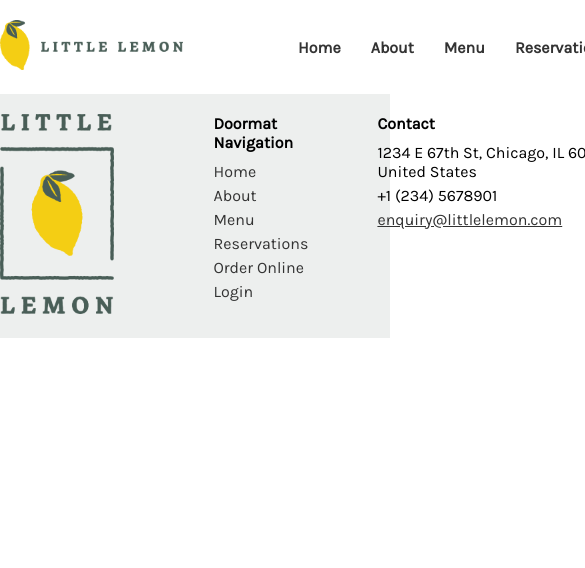
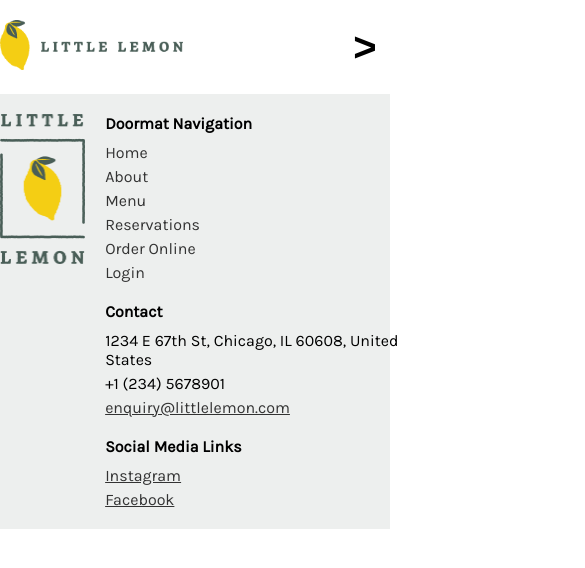
Before and after one commit to zqtay/little-lemon, a React (Create React App) app: page / in a window 390 px wide. Shown: the top 568 px of the page, 585 px wide, since content can reach past the window. Built offline with nearby package versions, Linux system fonts and the light colour scheme; a web font is replaced by a local one.

Commit message:
Add breakpoints and nav menu

```diff
--- a/src/App.scss
+++ b/src/App.scss
@@ -10,8 +10,13 @@ $color-secondary2: #FBDABB;
 $color-highlight1: #EDEFEE;
 $color-highlight2: #333333;
 
-/* Sizes */
-$container-width: 800px;
+/* Breakpoints */
+$grid-breakpoints-xs: 0px;
+$grid-breakpoints-sm: 576px;
+$grid-breakpoints-md: 768px;
+$grid-breakpoints-lg: 992px;
+$grid-breakpoints-xl: 1200px;
+$grid-breakpoints-xxl: 1400px;
 
 /* Mixins */
 @mixin link-highlight {
--- a/src/components/Footer/Footer.module.scss
+++ b/src/components/Footer/Footer.module.scss
@@ -10,20 +10,32 @@ footer > .container {
   align-items: flex-start;
 }
 
-img.logo2 {
-  height: 200px
-}
-
 .grid-container {
   display: flex;
-  flex-direction: row;
-  overflow-wrap: break-word;
-  gap: 50px;
   justify-content: space-between;
+  gap: 20px;
+  margin-left: 20px;
   font-family: $font-karla;
   font-size: 16px;
   text-align: left;
-  margin-left: 100px;
+}
+
+@media (max-width: #{$grid-breakpoints-md}){
+  img.logo2 {
+    height: 150px
+  }
+  .grid-container {
+    flex-direction: column;
+
+  }
+}
+@media (min-width: #{$grid-breakpoints-md}){
+  img.logo2 {
+    height: 200px
+  }
+  .grid-container {
+    flex-direction: row;
+  }
 }
 
 .grid-label {
@@ -39,7 +51,7 @@ img.logo2 {
   list-style-type: none;
   margin: 0;
   padding: 0;
-  overflow: hidden;
+  overflow-wrap: break-word;
 }
 
 .grid-content > ul > li > a {
@@ -50,6 +62,7 @@ img.logo2 {
   flex-direction: column;
   gap: 5px;
   text-align: left;
+  font-size: 16px;
 }
 
 .nav-footer > ul > li > a {
--- a/src/components/Header/Header.js
+++ b/src/components/Header/Header.js
@@ -10,7 +10,10 @@ const Header = () => {
         <a href="/">
           <img className={styles.logo} alt="logo" src={logo}></img>
         </a>
-        <Nav></Nav>
+        <div className={styles["nav-container"]}>
+          <button className={styles["nav-button"]}>{">"}</button>
+          <Nav className={styles["nav-header"]}></Nav>
+        </div>
       </Container>
     </header>
   );
--- a/src/components/Header/Header.module.scss
+++ b/src/components/Header/Header.module.scss
@@ -11,3 +11,71 @@ header > .container {
 img.logo {
   height: 50px
 }
+
+.nav-container {
+  position: relative;
+  display: inline-block;
+}
+
+.nav-button {
+  background-color: #FFFFFF00;
+  border-color: #FFFFFF00;
+  color: #000000;
+  font-size: 40px;
+  font-weight: bold;
+  height: 50px;
+  width: 70px;
+}
+
+@media (max-width: #{$grid-breakpoints-lg}) {
+  .nav-button {
+    display: block;
+  }
+
+  .nav-header {
+    right: 0;
+    display: none;
+    position: absolute;
+    z-index: 1;
+    padding: 20px;
+    background-color: #FFFFFF;
+    box-shadow: 0px 8px 16px 0px #E0E0E0;
+
+    ul {
+      flex-direction: column;
+      gap: 20px;
+    }
+  }
+
+  .nav-container:hover,
+  .nav-container:focus {
+    > .nav-header {
+      display: block;
+    }
+
+    > .nav-button {
+      color: $color-primary2;
+    }
+  }
+}
+
+@media (min-width: #{$grid-breakpoints-lg}) {
+  .nav-button {
+    display: none
+  }
+
+  .nav-header {
+    position: relative;
+
+    ul {
+      flex-direction: row;
+      gap: 30px;
+    }
+  }
+}
+
+.nav-header li a {
+  text-align: center;
+  font-size: 16px;
+  font-weight: bold;
+}
--- a/src/components/Nav/Nav.module.scss
+++ b/src/components/Nav/Nav.module.scss
@@ -2,7 +2,6 @@
 
 .nav ul {
   display: flex;
-  gap: 30px;
   list-style-type: none;
   margin: 0;
   padding: 0;
@@ -11,9 +10,6 @@
 
 .nav li a {
   @include link-highlight;
-  text-align: center;
   text-decoration: none;
   font-family: $font-karla;
-  font-size: 16px;
-  font-weight: bold;
 }
--- a/src/components/UI/Container.module.scss
+++ b/src/components/UI/Container.module.scss
@@ -1,9 +1,36 @@
 @import "../../App.scss";
 
 .container {
-  width: $container-width;
+  width: 400px;
   margin: 0 auto;
   display: flex;
   justify-content: center;
   align-items: center;
 }
+
+/* Breakpoints */
+@media (min-width: #{$grid-breakpoints-sm}){
+  .container {
+    width: 500px;
+  }
+}
+@media (min-width: #{$grid-breakpoints-md}){
+  .container {
+    width: 700px;
+  }
+}
+@media (min-width: #{$grid-breakpoints-lg}){
+  .container {
+    width: 900px;
+  }
+}
+@media (min-width: #{$grid-breakpoints-xl}) {
+  .container {
+    width: 1100px;
+  }
+}
+@media (min-width: #{$grid-breakpoints-xxl}) {
+  .container {
+    width: 1300px;
+  }
+}
```
